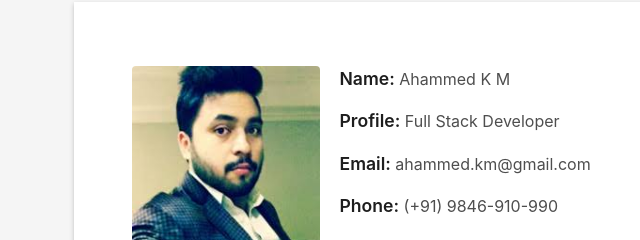
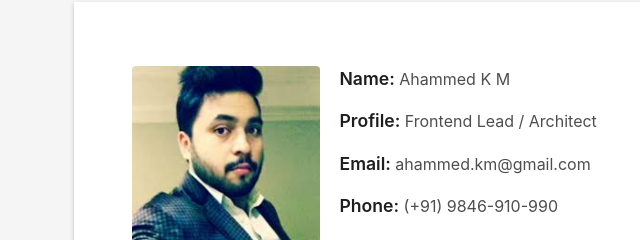
Before and after one commit to ahammedkm/ahammedkm_portfolio, a plain HTML site: page index.html in a window 1280 px wide. Shown: the part 862-1102 px from the top of the page, 11-651 px from the left. Drawn offline with Linux system fonts and the light colour scheme; files whose address does not match are found by name.

Commit message:
content updated

```diff
--- a/index.html
+++ b/index.html
@@ -122,7 +122,7 @@
                   <div class="col-sm-6 col-md-7">
                     <div class="about-info">
                       <p><span class="title-s">Name: </span> <span>Ahammed K M</span></p>
-                      <p><span class="title-s">Profile: </span> <span>Full Stack Developer</span></p>
+                      <p><span class="title-s">Profile: </span> <span>Frontend Lead / Architect</span></p>
                       <p><span class="title-s">Email: </span> <span>ahammed.km@gmail.com</span></p>
                       <p><span class="title-s">Phone: </span> <span>(+91) 9846-910-990</span></p>
                     </div>
```
